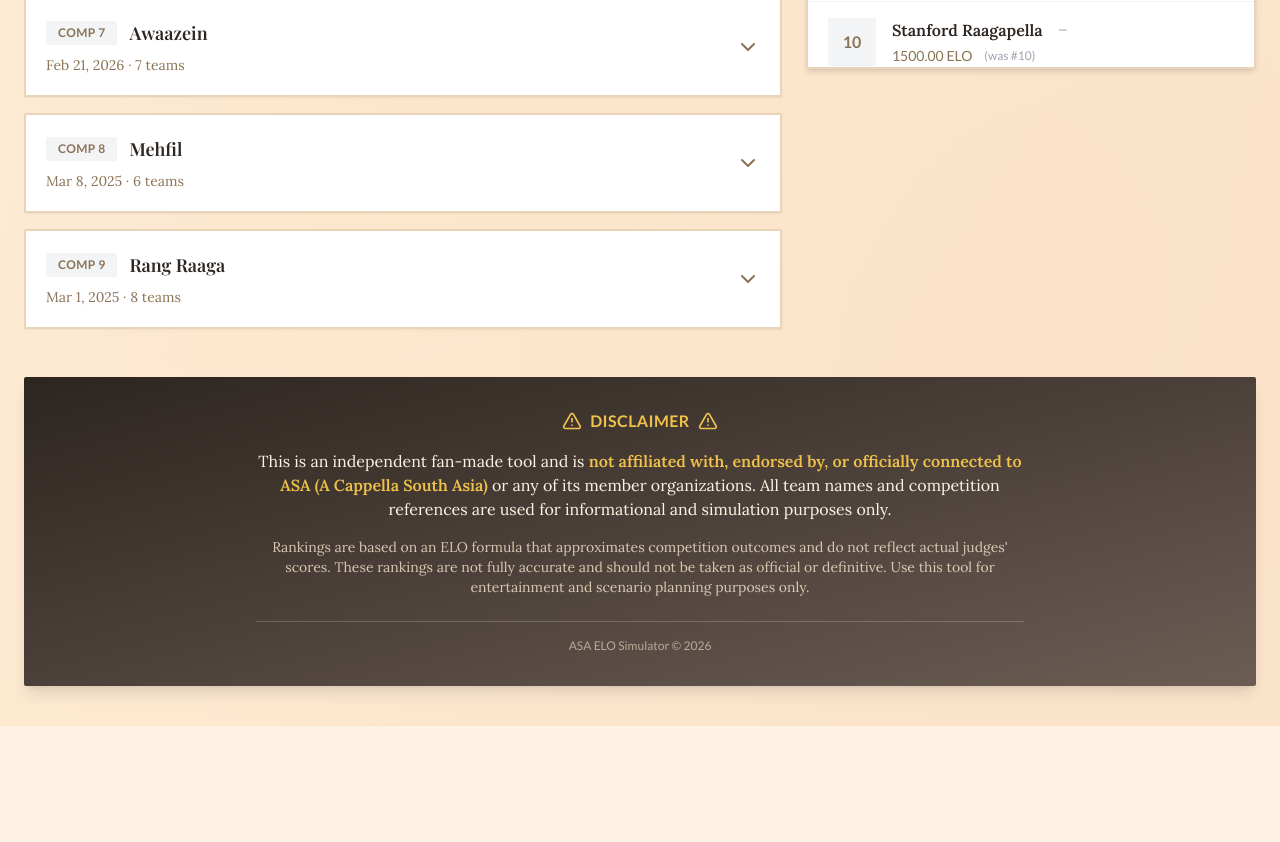
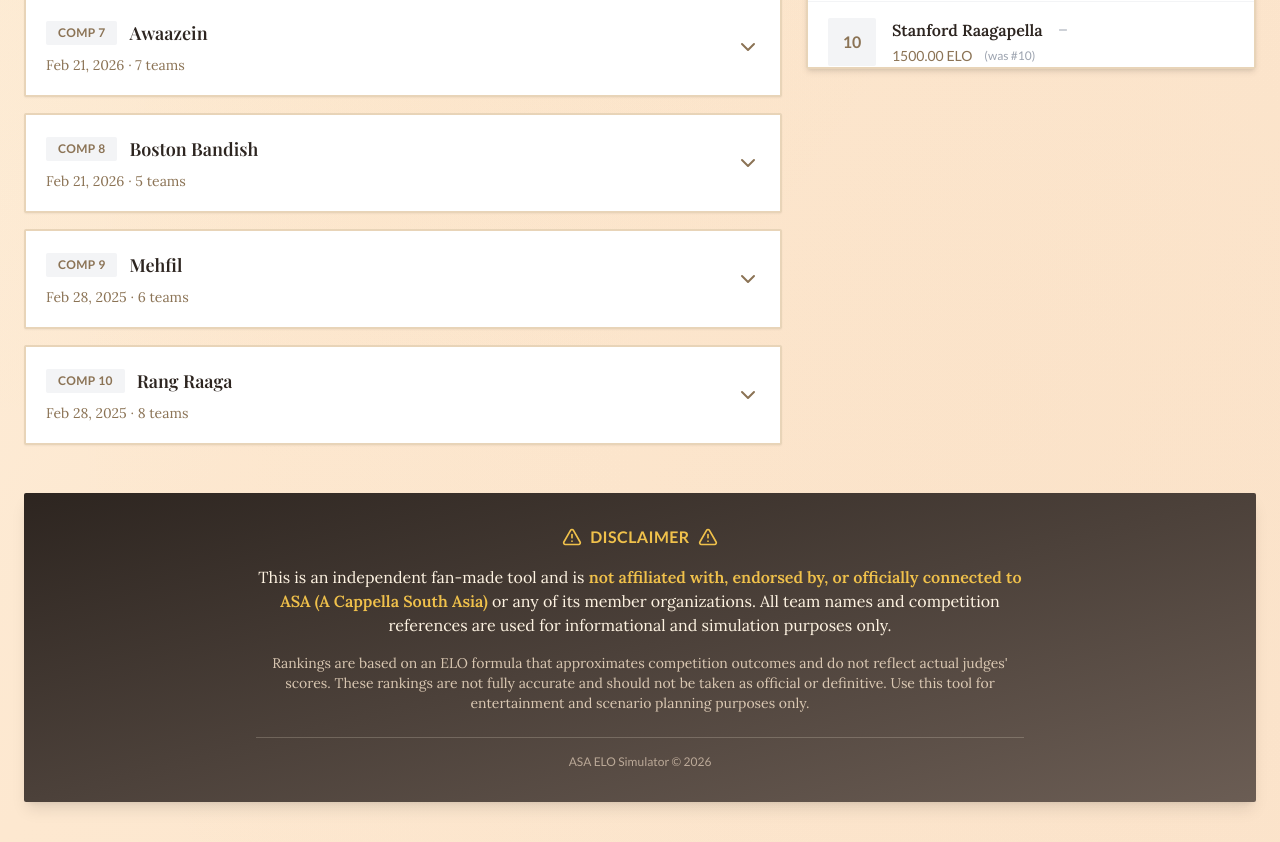
Before and after one commit to numairh2/ASA-Predictor, a Next.js app: page / in a window 1280 px wide. Shown: the part 1322-2164 px from the top of the page. Before the commit the page ends 2048 px from the top, so only its background shows below. Built offline with nearby package versions, Linux system fonts and the light colour scheme.

Commit message:
added new comps

```diff
--- a/data/competitions.ts
+++ b/data/competitions.ts
@@ -45,14 +45,20 @@ export const COMPETITION_SCHEDULE_26: Competition[] = [
   },
   {
     id: 8,
+    name: "Boston Bandish",
+    date: "Feb 21, 2026",
+    teams: ["Purde Taal", "UCLA Naya Zamaana", "Rutgers RAAG", "RPI Raaga", "Humraah at IU"]
+  },
+  {
+    id: 9,
     name: "Mehfil",
-    date: "Mar 8, 2025",
+    date: "Feb 28, 2025",
     teams: ["Dhunki A Cappella", "GT Taal Tadka","Ravaani", "Gator Awaaz", "Maize Mirchi", "UCSC Taza Tal"],
   },
   {
-    id: 9,
+    id: 10,
     name: "Rang Raaga",
-    date: "Mar 1, 2025",
+    date: "Feb 28, 2025",
     teams: ["Sargam","JHU Kranti", "BU Suno", "Dil Se", "WashU Sur Taal Laya", "Emory Suri", "Swara", "Rutgers RAAG"]
   }
 ]
```
